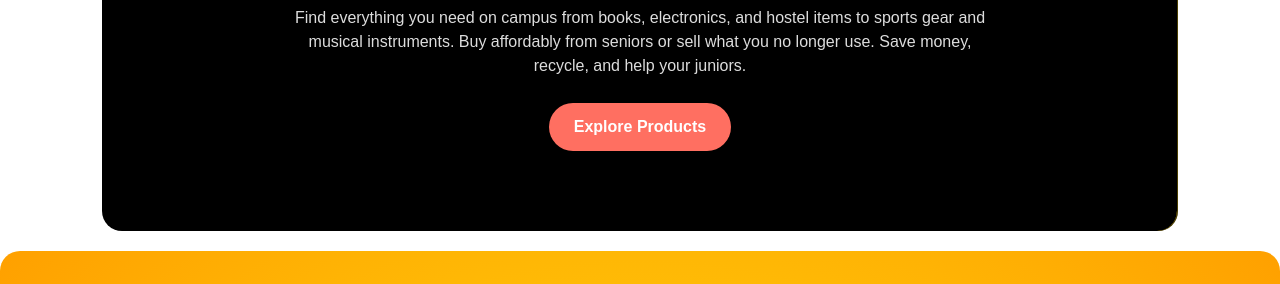
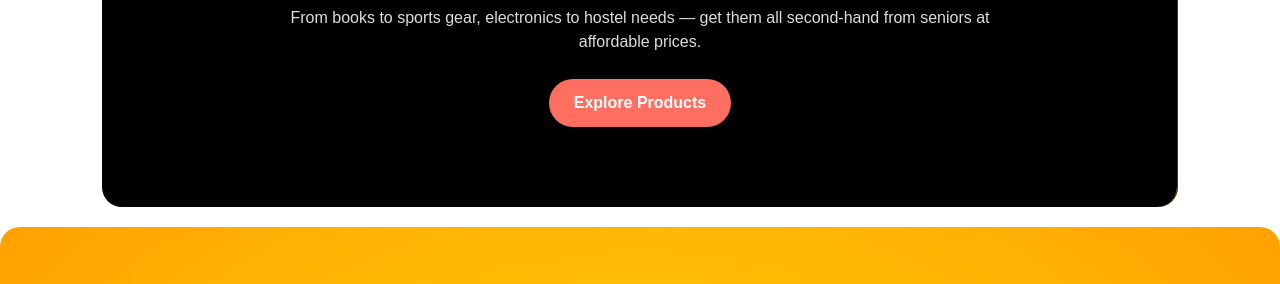
Before and after one commit to sowmya-205/TASKFORCE-WEBOPS-TASK, a plain HTML site: page index.html in a window 1280 px wide. Shown: the part 343-627 px from the top of the page. Drawn offline with Linux system fonts and the light colour scheme.

Commit message:
Update index.html

```diff
--- a/index.html
+++ b/index.html
@@ -29,11 +29,9 @@
     <section class="hero">
         <div class="hero-text">
             <h2>Buy & Sell Your <span class="highlight">Campus Essentials</span></h2>
-            <p>
-                Find everything you need on campus from books, electronics, and hostel items to sports gear and musical
-                instruments.
-                Buy affordably from seniors or sell what you no longer use. Save money, recycle, and help your juniors.
-            </p>
+            <p>From books to sports gear, electronics to hostel needs — get them all second-hand from seniors at
+                affordable
+                prices.</p>
             <a href="#products" class="btn primary">Explore Products</a>
         </div>
     </section>
```
